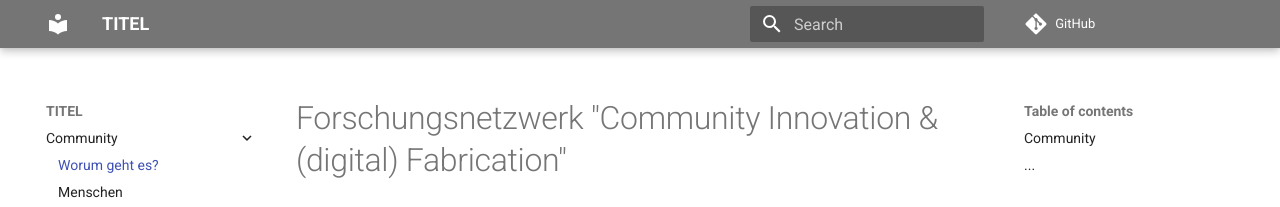
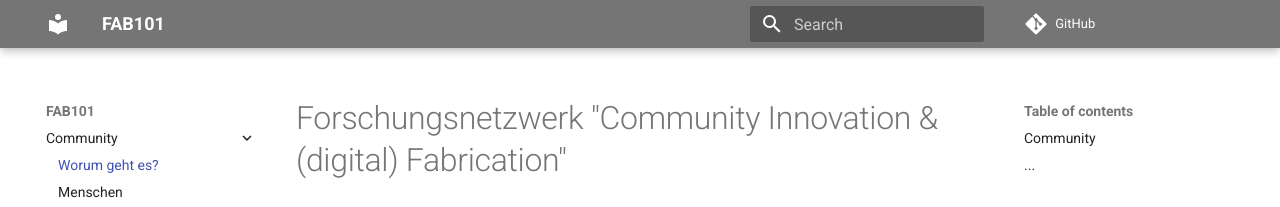
Before and after one commit to FabLabSiegen/fab101-docs, an MkDocs documentation site: the page built from docs/index.md, in a window 1280 px wide. Shown: the top 207 px of the page. Built offline with MkDocs 1.6.1 and Material for MkDocs 9.7.7, drawn with Linux system fonts in a browser that asks for light colours; comment, search, counter and statistics services are not loaded; old or Windows-style settings are respelled for this version of MkDocs.

Commit message:
theme_dir changed

```diff
--- a/mkdocs.yml
+++ b/mkdocs.yml
@@ -1,4 +1,4 @@
-site_name: 'TITEL'
+site_name: 'FAB101'
 repo_url: 'https://github.com/oliverstickel/fab101-docs/'
 repo_name: 'GitHub'
 
@@ -72,6 +72,7 @@
   - footnotes
 
 theme: 'material'
+theme_dir: 'mkdocs-material/material'
 extra:
   palette:
     primary: 'grey'
```
